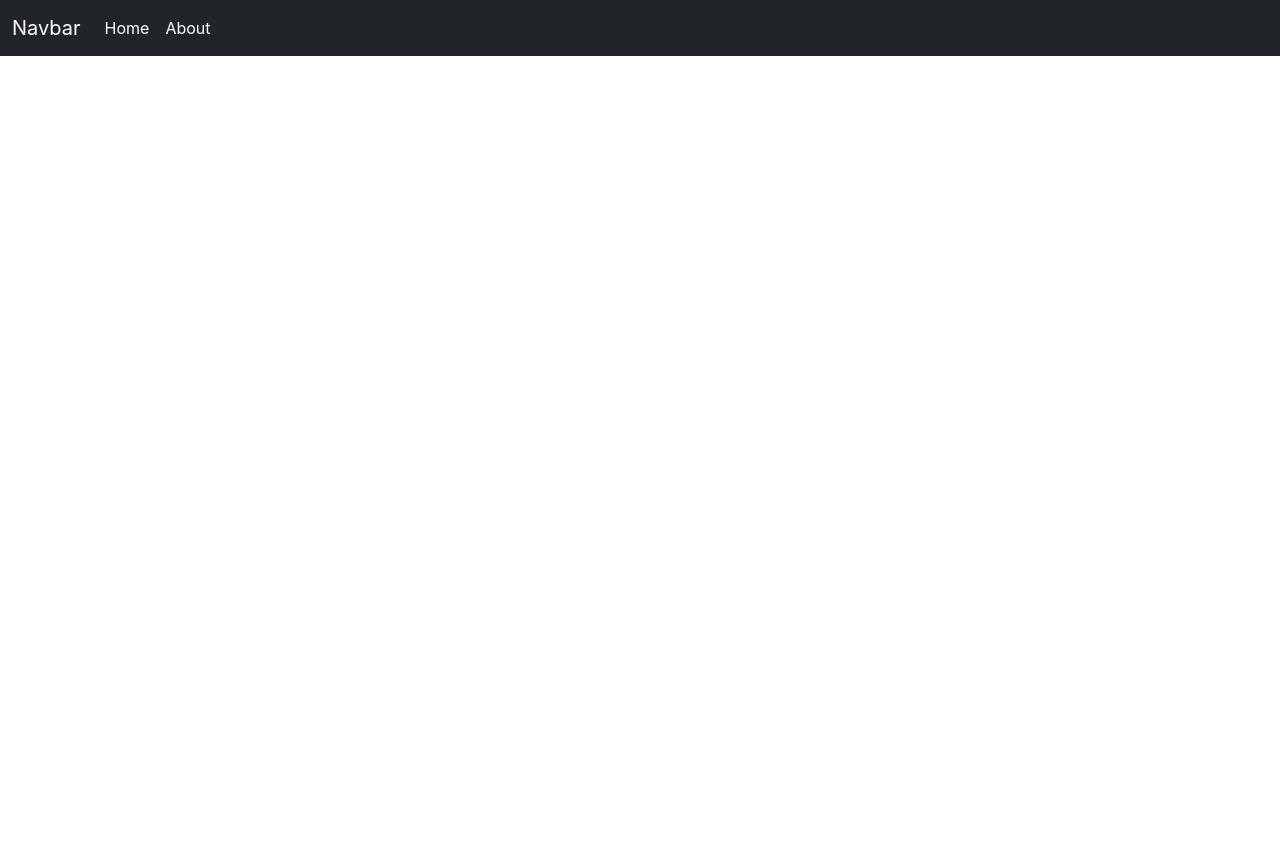
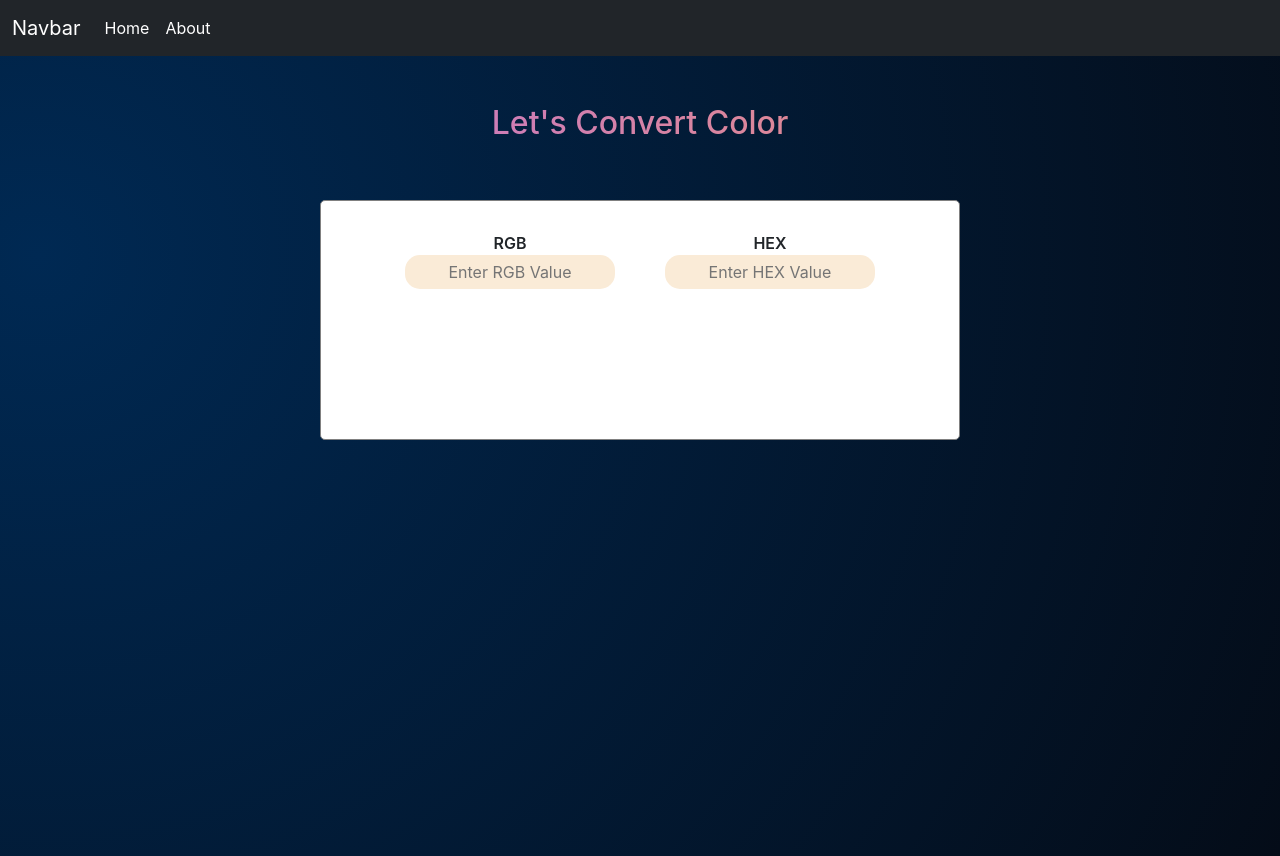
Before and after one commit to ankushbkadam/reactjs-tools, a React (Create React App) app: page /convert in a window 1280 px wide. Before the commit this address had no page. Before the commit the page ends 800 px from the top, so only its background shows below. Built offline with nearby package versions, Linux system fonts and the light colour scheme.

Commit message:
creating new converter component & working on Styling

```diff
--- a/src/App.css
+++ b/src/App.css
@@ -37,17 +37,3 @@
     transform: rotate(360deg);
   }
 }
-
-/* Header-slider */
-
-.carousel-item img {
-  width: 100%;
-  height: 80vh;
-}
-
-/* Card-Section */
-.card {
-  background-color: rgb(17, 180, 180);
-  border-radius: 1rem;
-  height: fit-content;
-}
--- a/src/App.tsx
+++ b/src/App.tsx
@@ -1,11 +1,13 @@
 import React from 'react';
 import logo from './logo.svg';
 import './App.css';
+import './Style.css';
 import Home from './Components/Home/Home-page';
 import { Route, Routes } from 'react-router';
 import Navbar from './Components/Navbar/Navbar';
 import { ROUTES } from './Constants/routeConstants';
-import About from './Components/About'
+import About from './Components/About';
+import Converter from './Components/Converter/Converter';
 
 function App() {
   return (
@@ -14,6 +16,7 @@ function App() {
       <Routes>
         <Route path={ROUTES.HOME} element={<Home />} />
         <Route path={ROUTES.ABOUT} element={<About/>}/>
+        <Route path={ROUTES.Converter} element={<Converter/>}/>
       </Routes>
     </div>
   );
--- /dev/null
+++ b/src/Components/Converter/Converter.tsx
@@ -0,0 +1,21 @@
+
+const Converter = () => {
+    return (
+        <div className=" container-fluid gradient_bg container-box ">
+            <h2 className="gradient-text pt-5">Let's Convert Color</h2>
+            <div className="container converter-box ">
+                <div className="wrapper ">
+                    <label>RGB</label>
+                    <input type='text' placeholder="Enter RGB Value" />
+                </div>
+                <div className="wrapper">
+                    <label>HEX</label>
+                    <input type='text' placeholder="Enter HEX Value" />
+                </div>
+                {/* <div className="color-box">box</div> */}
+            </div>
+        </div>
+
+    )
+}
+export default Converter
--- a/src/Components/Home/Home-page.tsx
+++ b/src/Components/Home/Home-page.tsx
@@ -1,3 +1,4 @@
+import { ROUTES } from "../../Constants/routeConstants";
 const Home = () => {
    return (
       <div className="">
@@ -11,13 +12,13 @@ const Home = () => {
                </div>
                <div className="carousel-inner">
                   <div className="carousel-item active">
-                     <img src="./Images/p1.jpg" className="d-block w-100   " alt="pic-1" img-fluid />
+                     <img src="./Images/p3.png" className="d-block w-100   " alt="pic-1" img-fluid />
                   </div>
                   <div className="carousel-item">
                      <img src="./Images/p2.jpg" className="d-block w-100 " alt="pic-2" img-fluid />
                   </div>
                   <div className="carousel-item">
-                     <img src="/Images/p3.png" className="d-block w-100 " alt="pic-3" img-fluid />
+                     <img src="/Images/p1.jpg" className="d-block w-100 " alt="pic-3" img-fluid />
                   </div>
                </div>
                <button className="carousel-control-prev" type="button" data-bs-target="#carouselExampleIndicators" data-bs-slide="prev">
@@ -37,11 +38,11 @@ const Home = () => {
                <div className="card-body p-5">
                   <h5 className="card-title">Card title</h5>
                   <p className="card-text">With supporting text below as a natural lead-in to additional content.</p>
-                  <a href="#" className="btn btn-primary">Go to Converter</a>
+                  <a href={ROUTES.Converter} className="btn btn-primary">Go to Converter</a>
                </div>
             </div>
-        </section>
-     </div>
+         </section>
+      </div>
    )
 }
 export default Home;
--- a/src/Constants/routeConstants.ts
+++ b/src/Constants/routeConstants.ts
@@ -1,4 +1,5 @@
 export const ROUTES={
      HOME:'/',
-     ABOUT:'/about'
+     ABOUT:'/about',
+     Converter:'/convert'
 }
--- /dev/null
+++ b/src/Style.css
@@ -0,0 +1,95 @@
+/* Root */
+:root {
+    --gradient-text: linear-gradient(80.97deg, #AE67FA 1.84%, #F49867 102.67%);
+    --gradient-text: linear-gradient(80.97deg, #AE67FA -13.86%, #F49867 99.55%);
+}
+
+.gradient_bg {
+
+    /* ff 3.6+ */
+    background: -moz-radial-gradient(circle at 3% 25%, rgba(0, 41, 83, 1) 0%, rgba(4, 12, 24, 1) 100%);
+
+    /* safari 5.1+,chrome 10+ */
+    background: -webkit-radial-gradient(circle at 3% 25%, rgba(0, 41, 83, 1) 0%, rgba(4, 12, 24, 1) 100%);
+
+    /* opera 11.10+ */
+    background: -o-radial-gradient(circle at 3% 25%, rgba(0, 41, 83, 1) 0%, rgba(4, 12, 24, 1) 100%);
+
+    /* ie 10+ */
+    background: -ms-radial-gradient(circle at 3% 25%, rgba(0, 41, 83, 1) 0%, rgba(4, 12, 24, 1) 100%);
+
+    /* global 92%+ browsers support */
+    background: radial-gradient(circle at 3% 25%, rgba(0, 41, 83, 1) 0%, rgba(4, 12, 24, 1) 100%);
+}
+
+.gradient-text {
+    background: var(--gradient-text);
+    background-clip: text;
+    -webkit-background-clip: text;
+    -webkit-text-fill-color: transparent;
+}
+
+/* Header-slider */
+
+.carousel-item img {
+    width: 100%;
+    height: 80vh;
+}
+
+/* Card-Section */
+.card {
+    background-color: rgb(17, 180, 180);
+    border-radius: 1rem;
+    height: fit-content;
+}
+
+/* Converter-Section */
+.container-box {
+    width: 100%;
+    height: 100vh;
+}
+
+.converter-box {
+    display: flex;
+    flex-wrap: wrap;
+    align-items: center;
+    justify-content: center;
+    gap: 50px;
+    width: 80vmin;
+    position: absolute;
+    top: 40%;
+    left: 50%;
+    transform: translate(-50%, -50%);
+    background-color: #fff;
+    border: 1px solid grey;
+    padding: 30px;
+    padding-bottom: 150px;
+    border-radius: 5px;
+}
+
+.wrapper {
+    width: 210px;
+}
+
+.wrapper label {
+    font-weight: 600;
+}
+
+.wrapper input {
+    width: 100%;
+    padding: 5px 0;
+    outline: none;
+    border: none;
+    border-radius: 15px;
+    text-align: center;
+    background-color: antiquewhite;
+}
+
+.color-box {
+    display: flex;
+    flex-direction: column;
+    align-items: center;
+    padding: 10px;
+    justify-content: center;
+    border: 1px solid grey;
+}
```
